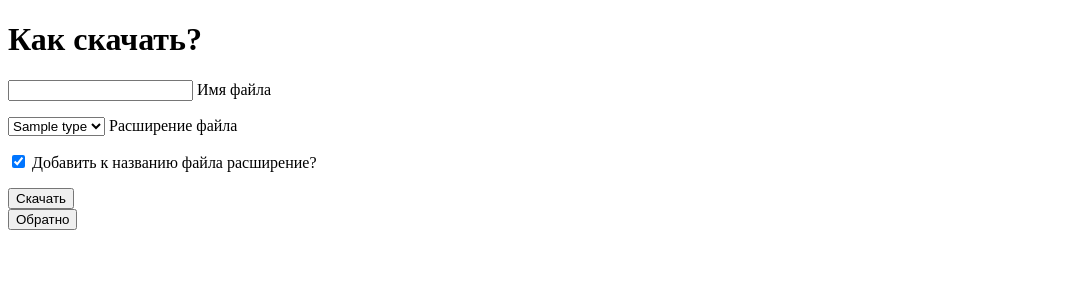
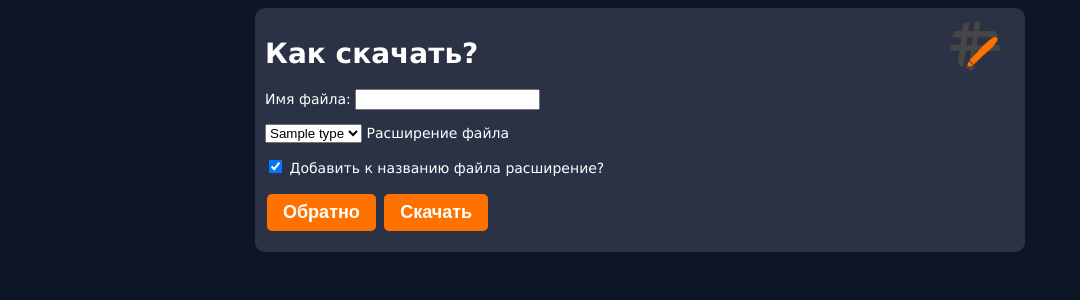
Before and after one commit to 3NikNikNik3/Vortex_Py, a Django app: template project/main/templates/save.html in a window 1280 px wide. Shown: the top 300 px of the page, without its empty margins (0-1080 px from the left). Run offline with Django 5.2, Linux system fonts and the light colour scheme; the template is opened without the code that fills it: most values are stand-ins (such as "Sample title", 1, 10 or a date in 2020).

Commit message:
Сохранение

```diff
--- /dev/null
+++ b/project/main/static/css/save.css
@@ -0,0 +1,46 @@
+body {
+    background-color: #0e1525;
+    font-size: 14px;
+    font-family: Verdana;
+    color: #ffffff;
+}
+.cent_part {
+    max-width: 750px;
+    margin: 0 auto;
+    background-color: #2b3245;
+    border-radius: 10px;
+    padding: 10px 10px 1px 10px;
+}
+.cont_box {
+    margin: 15px 0;
+}
+button {
+    background-color: #FF7200;
+    border: none;
+    color: white;
+    padding: 8px 16px;
+    text-decoration: none;
+    margin: 4px 2px;
+    cursor: pointer;
+    border-radius: 5px;
+    font-size: 18px;
+    font-weight: bold;
+}
+button:hover {
+      background-color: #ff6000;
+}
+.i_button {
+    background-color: #FF7200;
+    border: none;
+    color: white;
+    padding: 8px 16px;
+    text-decoration: none;
+    margin: 4px 2px;
+    cursor: pointer;
+    border-radius: 5px;
+    font-size: 18px;
+    font-weight: bold;
+}
+.i_button:hover {
+      background-color: #ff6000;
+}
--- a/project/main/templates/save.html
+++ b/project/main/templates/save.html
@@ -1,17 +1,21 @@
 <!DOCTYPE html>
 <html lang="en">
+{% load static %}
+<link rel="stylesheet" href="{% static 'css/save.css' %}">
 <head>
     <meta charset="UTF-8">
     <title>Save</title>
 </head>
 <body>
-    {% load static %}
-    <h1>Как скачать?</h1>
+<div class="cent_part">
+    <div style="display: inline-block; width: 100%;">
+    <h1>Как скачать?</h1><img src="/static/favicon.ico" height="50"
+    width="50" style="float:right; margin:-9% 2% 0 0">
+    </div>
     <form id="form" method="post">
         {% csrf_token %}
-        <p><input type="text" id="name_" name="name">
-        <label for="name_">Имя файла</label></p>
-
+        <label for="name_">Имя файла:</label>
+        <input type="text" id="name_" name="name">
         <p><select name="type" id="type_">
             {% for i in types %}
                 <option value="{{ i }}">{{ i }}</option>
@@ -19,14 +23,17 @@
         </select>
         <label for="type_">Расширение файла</label></p>
 
-        <p><input type="checkbox" name="add_ras" checked="true  " id="add_ras">
+        <p><input type="checkbox" name="add_ras" checked="true" id="add_ras">
         <label for="add_ras">Добавить к названию файла расширение?</label></p>
 
-        <input type="submit" value="Скачать">
+        <button id="button_">Обратно</button>
+        <input class="i_button" type="submit" value="Скачать">
     </form>
 
-    <button id="button_">Обратно</button>
+
 
     <script src="{% static 'js/save.js' %}"></script>
+    <br>
+</div>
 </body>
 </html>
--- a/project/main/views.py
+++ b/project/main/views.py
@@ -37,7 +37,7 @@ def Load(req):
         if not form.is_valid():
             user = User.objects.filter(key=key)
             if len(user) != 1:
-                user = User(key=key, data_create=datetime.now())
+                user = User(key=key, date_create=datetime.now())
                 user.save()
             else:
                 user = user[0]
```
